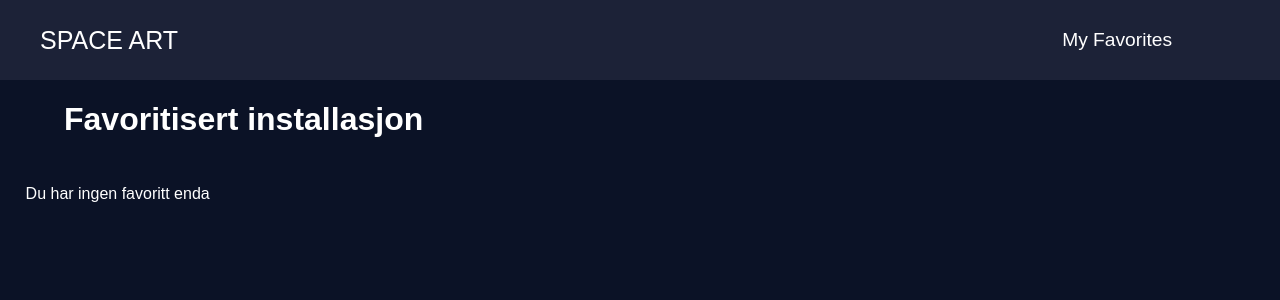
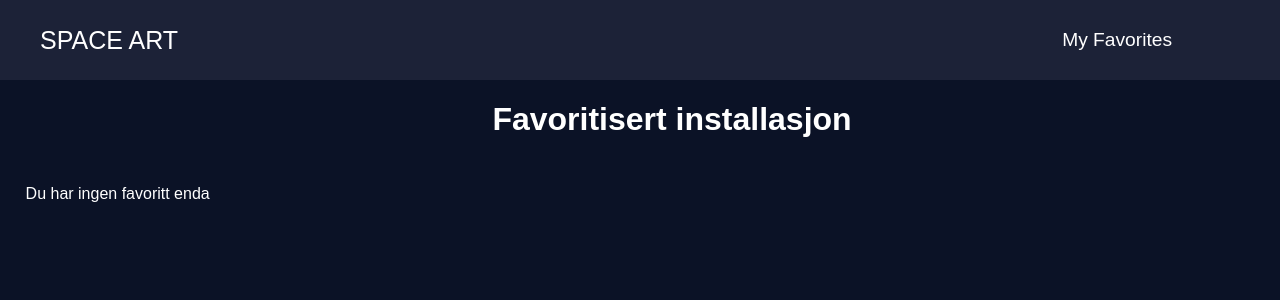
Before and after one commit to ingvildtf/Webutvikling-prosject2, a React (Create React App) app in the folder art-exhibition/: page /my-favorites in a window 1280 px wide. Shown: the top 300 px of the page. Built offline with nearby package versions, Linux system fonts and the light colour scheme.

Commit message:
midtstilt overskrift og knapp

```diff
--- a/art-exhibition/src/components/Pages/MyFavorites.tsx
+++ b/art-exhibition/src/components/Pages/MyFavorites.tsx
@@ -29,6 +29,7 @@ const Wrapper = styled.div`
 `
 
 const Title = styled.h1`
+  align-self: center;
   padding-left: 5%;
   color: white;
 `
@@ -49,7 +50,6 @@ const Delete = styled.div`
 const Button = styled.button`
   padding: 10px;
   border-radius: 4px;
-  align-self: center;
 `
 const images = {
   earth: [EarthInstallation, EasterEarthInstallation, XmasEarthInstallation],
```
